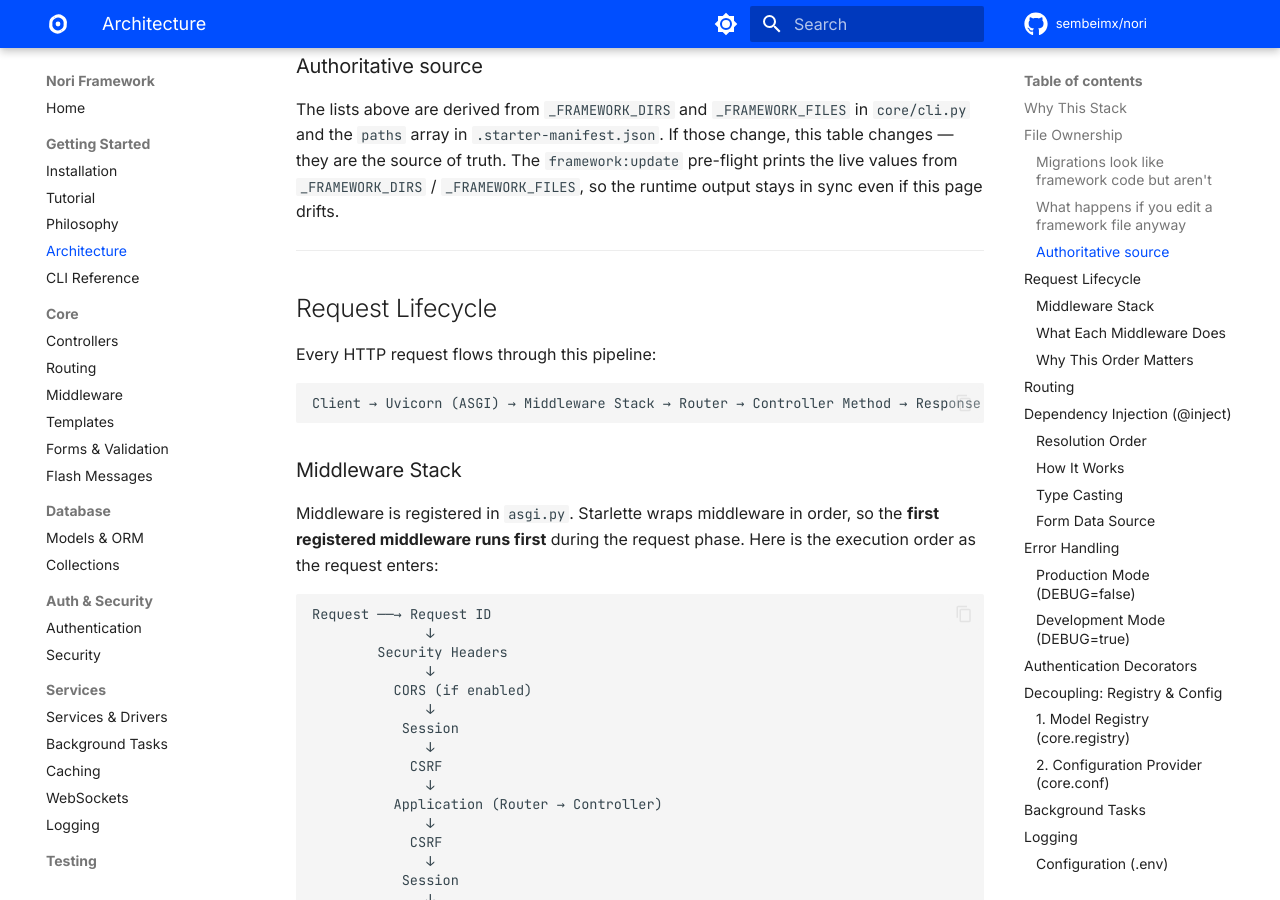
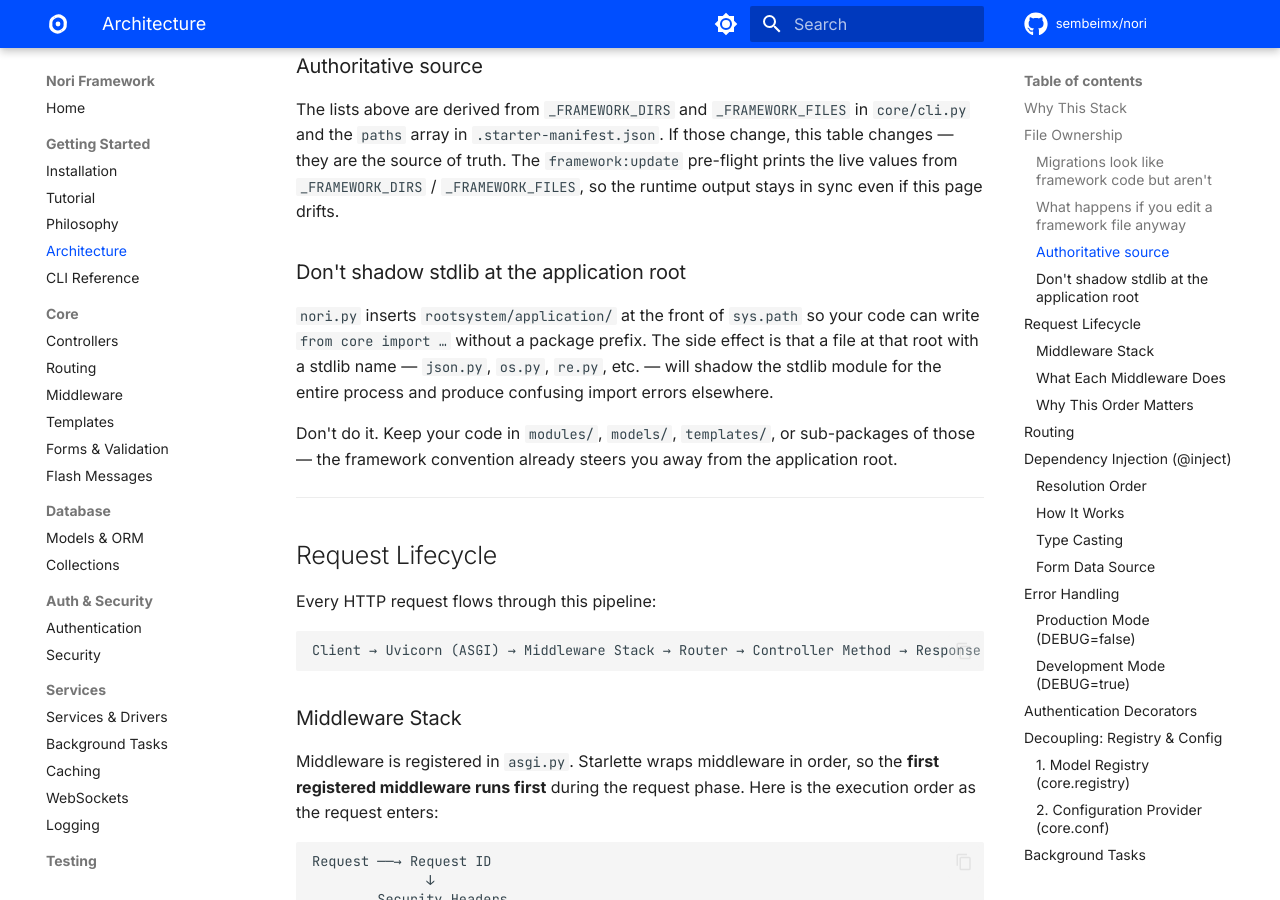
Before and after one commit to sembeimx/nori, an MkDocs documentation site: the page built from docs/architecture.md, in a window 1280 px wide and 900 px high, scrolled down 3247 px. Built offline with MkDocs 1.6.1 and Material for MkDocs 9.7.7, drawn with Linux system fonts in a browser that asks for light colours; comment, search, counter and statistics services are not loaded; the version menu is left out.

Commit message:
docs(architecture): warn against shadowing stdlib at application root
Nori inserts rootsystem/application/ at the front of sys.path so user code
can `from core import ...` without a package prefix. That convenience comes
with the cost that a file like rootsystem/application/json.py would shadow
the stdlib module for the entire process. Document the constraint instead
of switching to sys.path.append — the latter would introduce a worse
regression (a PyPI package named "core", "Routes", or "models" installed
into site-packages would silently win over the framework's own modules).

```diff
--- a/docs/architecture.md
+++ b/docs/architecture.md
@@ -66,6 +66,12 @@ If none of those work, open an issue — that's a signal Nori is missing an exte
 ### Authoritative source
 
 The lists above are derived from `_FRAMEWORK_DIRS` and `_FRAMEWORK_FILES` in `core/cli.py` and the `paths` array in `.starter-manifest.json`. If those change, this table changes — they are the source of truth. The `framework:update` pre-flight prints the live values from `_FRAMEWORK_DIRS` / `_FRAMEWORK_FILES`, so the runtime output stays in sync even if this page drifts.
+
+### Don't shadow stdlib at the application root
+
+`nori.py` inserts `rootsystem/application/` at the front of `sys.path` so your code can write `from core import …` without a package prefix. The side effect is that a file at that root with a stdlib name — `json.py`, `os.py`, `re.py`, etc. — will shadow the stdlib module for the entire process and produce confusing import errors elsewhere.
+
+Don't do it. Keep your code in `modules/`, `models/`, `templates/`, or sub-packages of those — the framework convention already steers you away from the application root.
 
 ---
 
```
